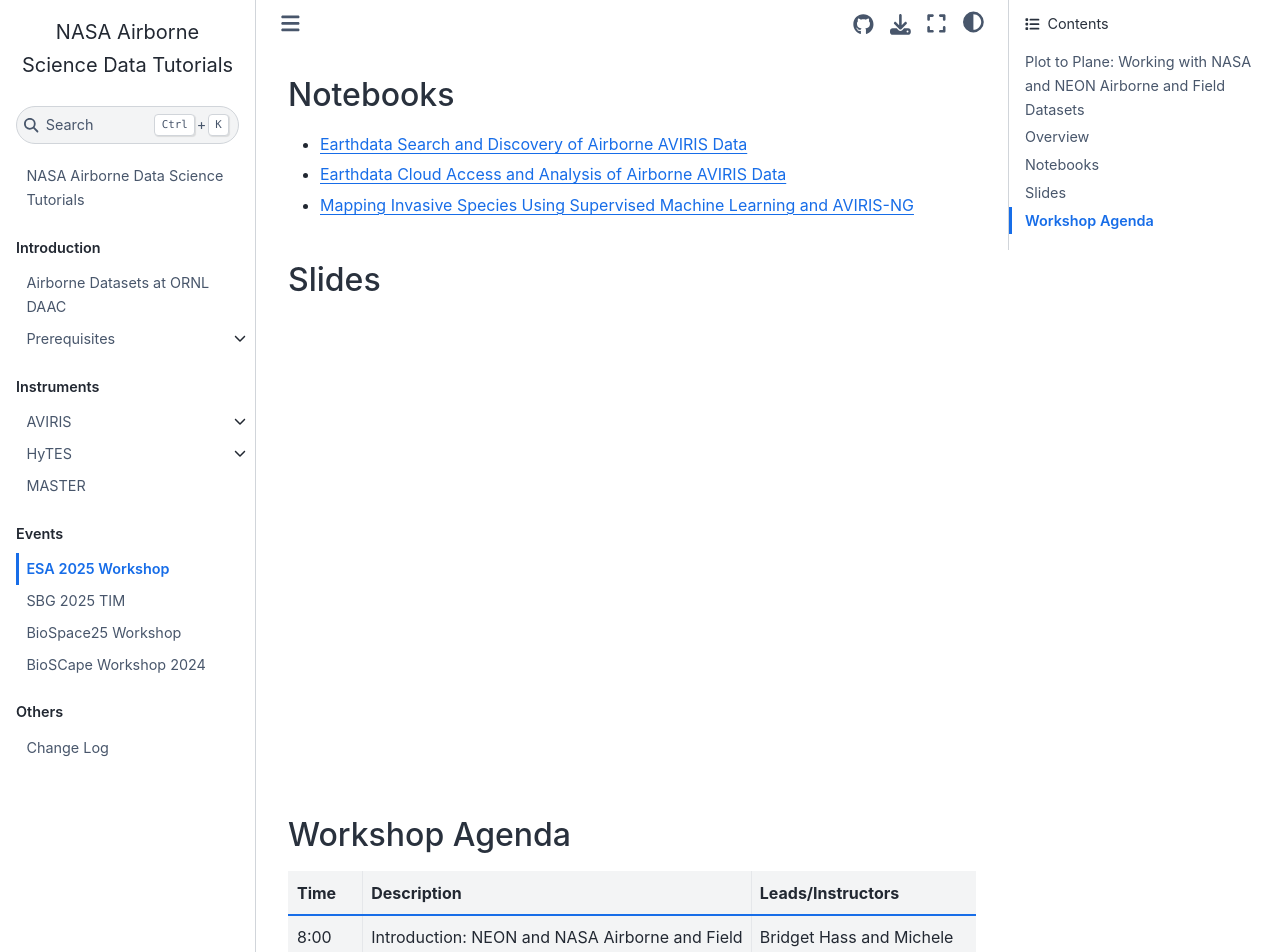
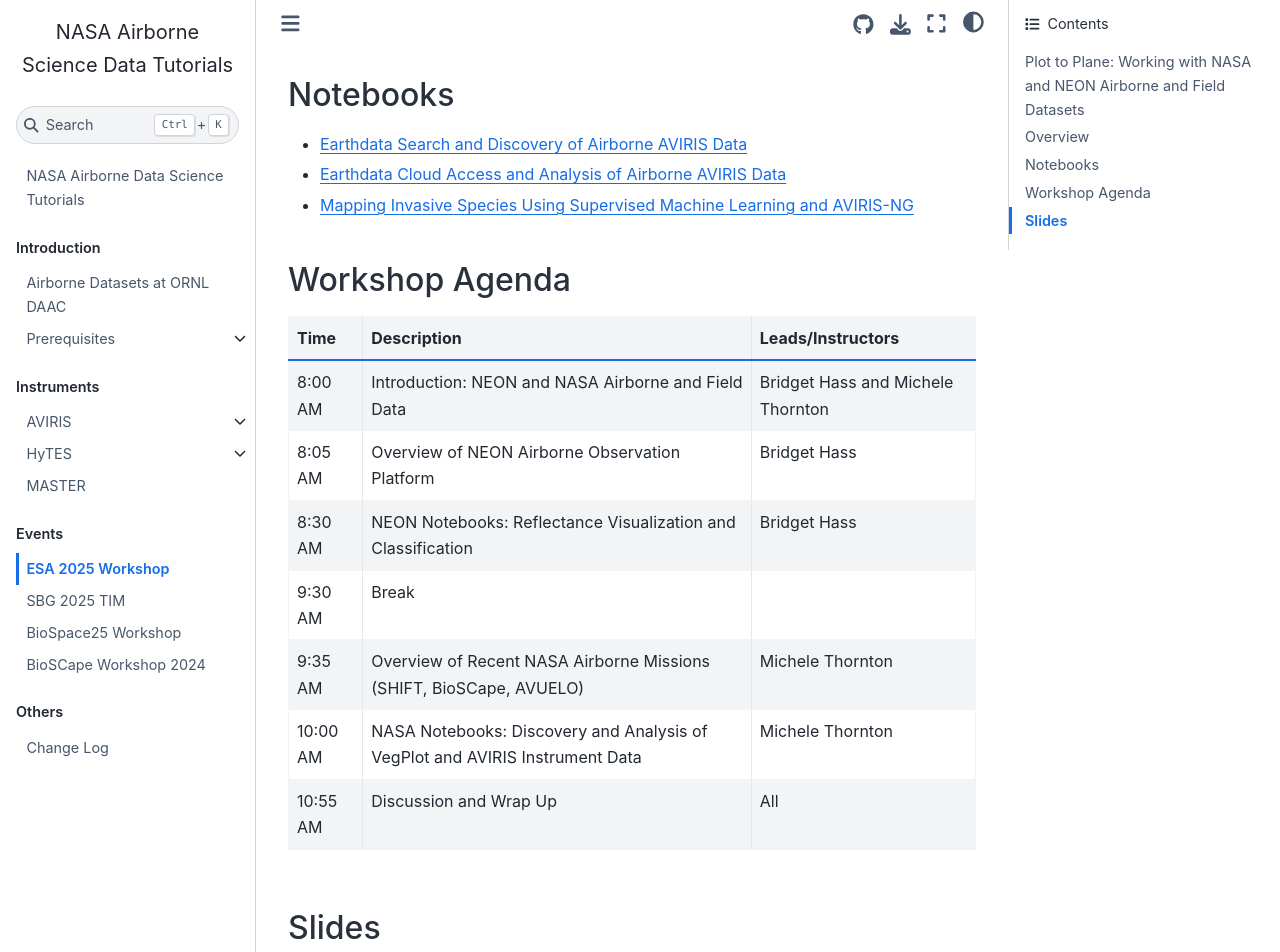
Before and after one commit to ornldaac/airborne, a Jupyter Book: the page built from events/2025-ESA/README.md, in a window 1280 px wide and 1400 px high, scrolled down 1180 px. Shown: the top 952 px of the window. Built offline with Jupyter Book 1.0.4 settings and Sphinx 7.4.7 and the Sphinx Book theme 1.1.4, drawn with Linux system fonts in a browser that asks for light colours; pages that are not in the unit, such as notebooks, are missing from menus.

Commit message:
Update README.md
add google slides link

```diff
--- a/events/2025-ESA/README.md
+++ b/events/2025-ESA/README.md
@@ -24,9 +24,6 @@
 - [Earthdata Cloud Access and Analysis of Airborne AVIRIS Data](../../notebooks/2_AVIRIS_AccessandAnalysis.ipynb)
 - [Mapping Invasive Species Using Supervised Machine Learning and AVIRIS-NG](../../notebooks/AVIRIS-NG_L3_invasive_species.ipynb)
 
-## Slides
-
-<iframe src="" frameborder="0" width="750" height="450" allowfullscreen="true" mozallowfullscreen="true" webkitallowfullscreen="true"></iframe>
 
 ## Workshop Agenda
 
@@ -39,3 +36,7 @@
 |9:35 AM|Overview of Recent NASA Airborne Missions (SHIFT, BioSCape, AVUELO)|Michele Thornton|
 |10:00 AM|NASA Notebooks: Discovery and Analysis of VegPlot and AVIRIS Instrument Data|Michele Thornton|
 |10:55 AM|Discussion and Wrap Up|All|
+
+## Slides
+
+<iframe src="https://docs.google.com/presentation/d/1gdnOpG15WYDIP6ksHGsnwA7IQznWCB8T7PMa5yzWEY8/edit?usp=sharing" frameborder="0" width="750" height="450" allowfullscreen="true" mozallowfullscreen="true" webkitallowfullscreen="true"></iframe>
```
